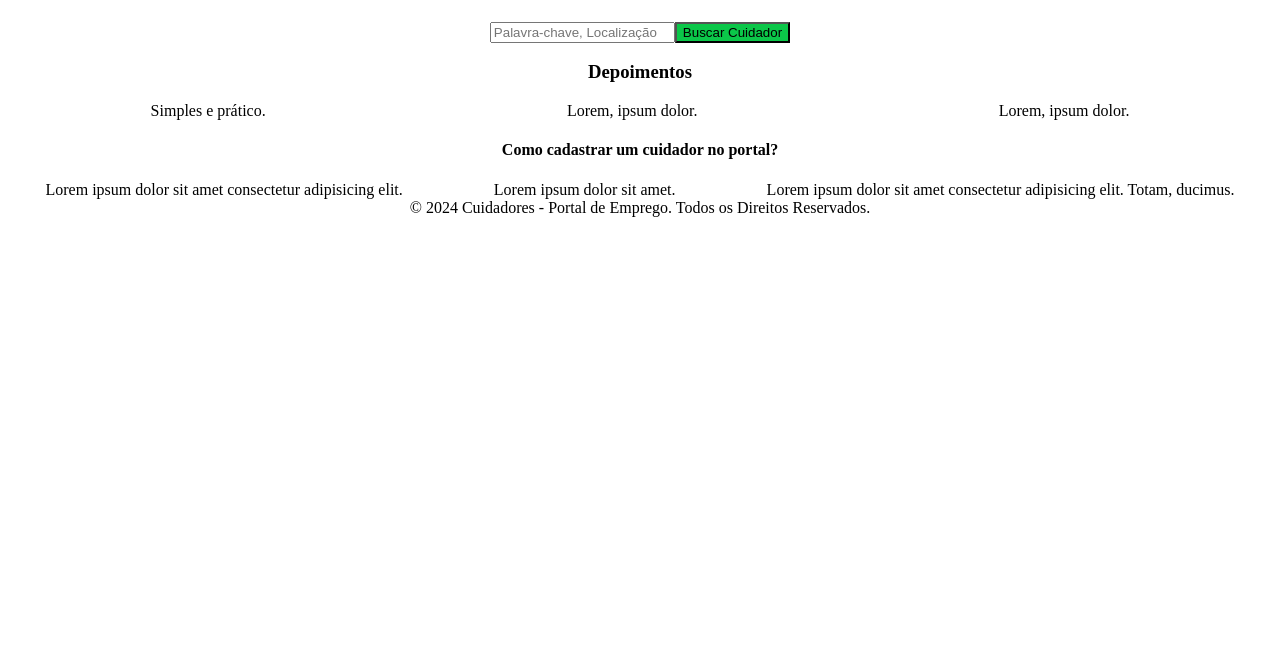
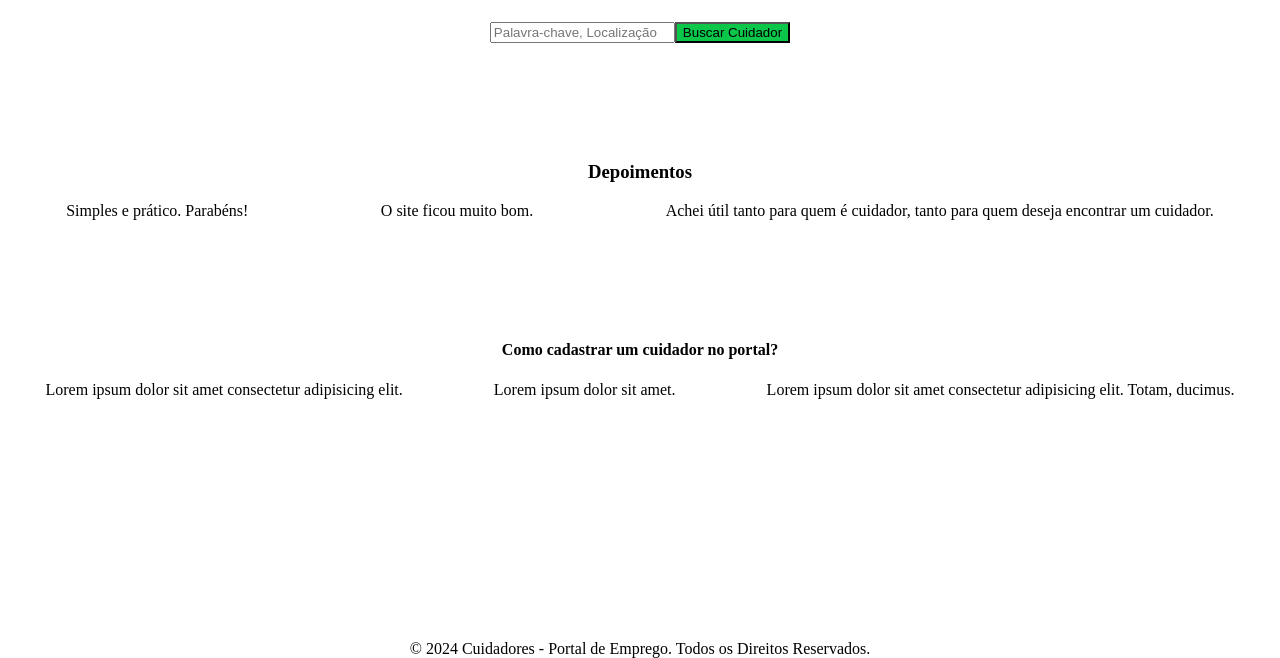
Before and after one commit to tekuan/caregivers, a plain HTML site: page front-end/homepage/index.html in a window 1280 px wide. Shown: the part 142-800 px from the top of the page. Drawn offline with Linux system fonts and the light colour scheme.

Commit message:
fim do css

```diff
--- a/front-end/homepage/index.html
+++ b/front-end/homepage/index.html
@@ -40,7 +40,7 @@
         .container {
             display: flex;
             align-items: center;
-            justify-content: space-between
+            justify-content: space-between;
         }
 
         .Cadastrese {
@@ -71,23 +71,37 @@
             justify-content: space-around;
         }
 
-        .Rodape {
+        footer {
             display: flex;
-            justify-content: center;
-            align-items: flex-end;
-            align-content: flex-end;
+            align-self: center;
         }
 
         body {
-            height: 100vh;
+            display: flex;
+            flex-direction: column;
+            height: 100%;
             margin: 0;
+            flex: 1;
+        }
+
+        html,
+        body {
+            height: 100%;
+        }
+
+        .page {
+            display: flex;
+            flex-direction: column;
+            gap: 100px;
+            height: 100%;
+            flex: 1;
+
         }
     </style>
 
 </head>
 
 <body>
-
     <div class="container">
         <h1>Cuidadores</h1>
         <ul>
@@ -104,34 +118,38 @@
 
     </div>
 
-    <div id="divbusca"></div>
+    <div class="page">
+        <div>
             <h2>Encontre um cuidador que atenda aos seus interesses.</h2>
-
         <form>
             <div id="divbusca"></div>
             <div button class="BarradepesquisaEBusca"> <input type="text" id="txtBusca"
                     placeholder="Palavra-chave, Localização"> <button class="BuscarCuidador" type="submit">Buscar
                     Cuidador</button> </div>
         </form>
-
-    <h3>Depoimentos</h3>
-
-    <div class="Depoimentos">
-        <div>Simples e prático.</div>
-        <div>Lorem, ipsum dolor.</div>
-        <div>Lorem, ipsum dolor.</div>
         </div>
 
+        <div>
+        <h3>Depoimentos</h3>
+        <div class="Depoimentos">
+            <div>Simples e prático. Parabéns!</div>
+            <div>O site ficou muito bom.</div>
+            <div>Achei útil tanto para quem é cuidador, tanto para quem deseja encontrar um cuidador.</div>
+        </div>
+
+        </div>
+
+        <div>
         <h4>Como cadastrar um cuidador no portal?</h4>
-
         <div class="Tutorial">
             <div>Lorem ipsum dolor sit amet consectetur adipisicing elit.</div>
             <div>Lorem ipsum dolor sit amet.</div>
             <div>Lorem ipsum dolor sit amet consectetur adipisicing elit. Totam, ducimus.</div>
         </div>
-    <div class="Rodape">
-        <footer class="Rodape">© 2024 Cuidadores - Portal de Emprego. Todos os Direitos Reservados.</footer>
 </div>
+    </div>
+
+    <footer>© 2024 Cuidadores - Portal de Emprego. Todos os Direitos Reservados.</footer>
 
 </body>
 
```
Lines whose indentation alone changed are shown as unchanged.
